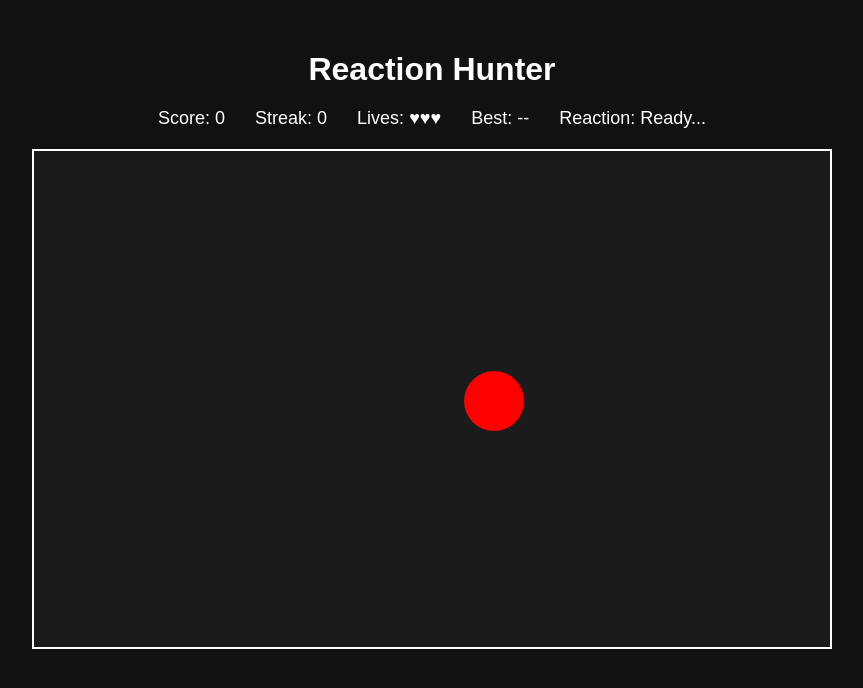
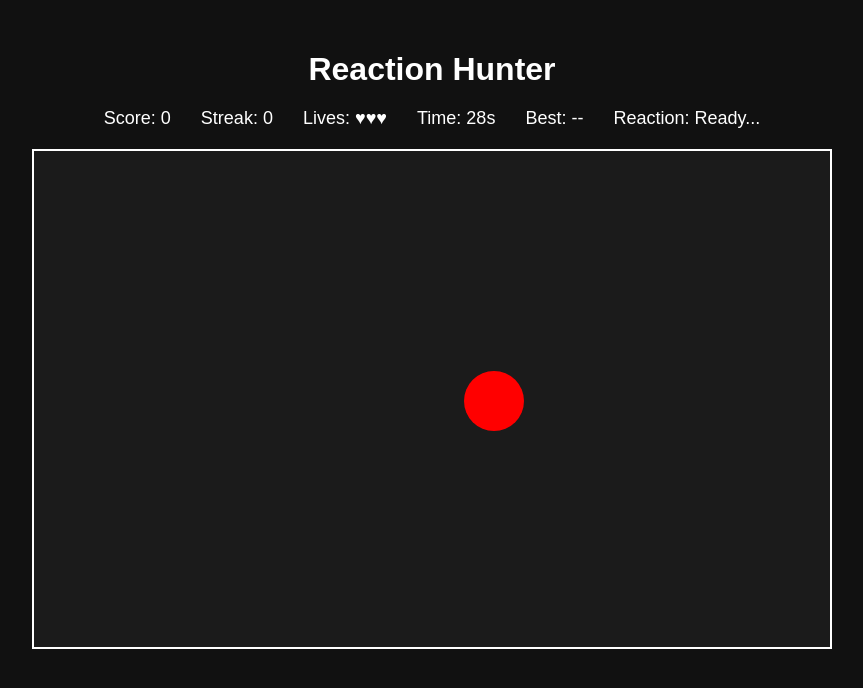
Before and after one commit to chiranjeevi-kodimela/reaction_hunter, a React app: page / in a window 1280 px wide. Both pictures are taken after a click on the button "Start Game". Shown: the top 688 px of the page, without its empty margins (208-1071 px from the left). Built offline with nearby package versions, Linux system fonts and the light colour scheme.

Commit message:
feat: add 30 second game timer

```diff
--- a/src/App.jsx
+++ b/src/App.jsx
@@ -1,4 +1,4 @@
-import { useState } from "react";
+import { useEffect, useState } from "react";
 
 function App() {
   const [gameState, setGameState] = useState("ready");
@@ -17,6 +17,8 @@ function App() {
 
   const [lives, setLives] = useState(3);
 
+  const [timeLeft, setTimeLeft] = useState(30);
+
   function getNewPosition() {
     const newTop = Math.floor(Math.random() * 440);
     const newLeft = Math.floor(Math.random() * 740);
@@ -33,8 +35,11 @@ function App() {
     setScore(0);
     setStreak(0);
     setLives(3);
+
     setReactionTime(null);
     setBestReaction(null);
+
+    setTimeLeft(30);
 
     getNewPosition();
 
@@ -88,6 +93,28 @@ function App() {
     setStartTime(Date.now());
   }
 
+  useEffect(() => {
+    if (gameState !== "playing") {
+      return;
+    }
+
+    const timer = setInterval(() => {
+      setTimeLeft((currentTime) => {
+        if (currentTime <= 1) {
+          setGameState("gameover");
+
+          return 0;
+        }
+
+        return currentTime - 1;
+      });
+    }, 1000);
+
+    return () => {
+      clearInterval(timer);
+    };
+  }, [gameState]);
+
   return (
     <div className="game">
       <h1>Reaction Hunter</h1>
@@ -95,6 +122,7 @@ function App() {
       {gameState === "ready" && (
         <div className="menu">
           <h2>Ready?</h2>
+
           <p>Click the target as fast as you can.</p>
 
           <button onClick={startGame}>
@@ -112,6 +140,10 @@ function App() {
 
             <p>
               Lives: {"♥".repeat(lives)}
+            </p>
+
+            <p>
+              Time: {timeLeft}s
             </p>
 
             <p>
```
